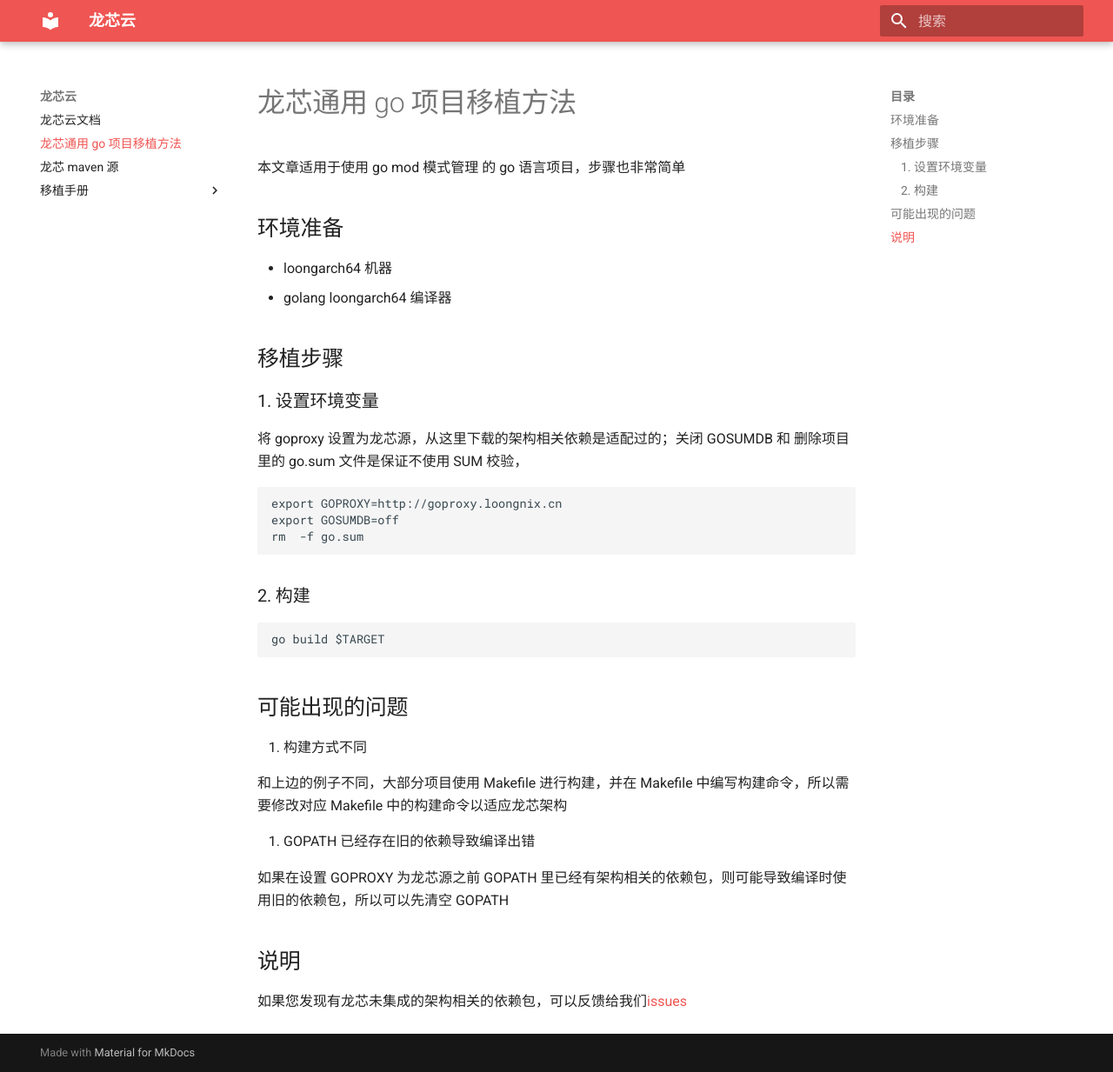
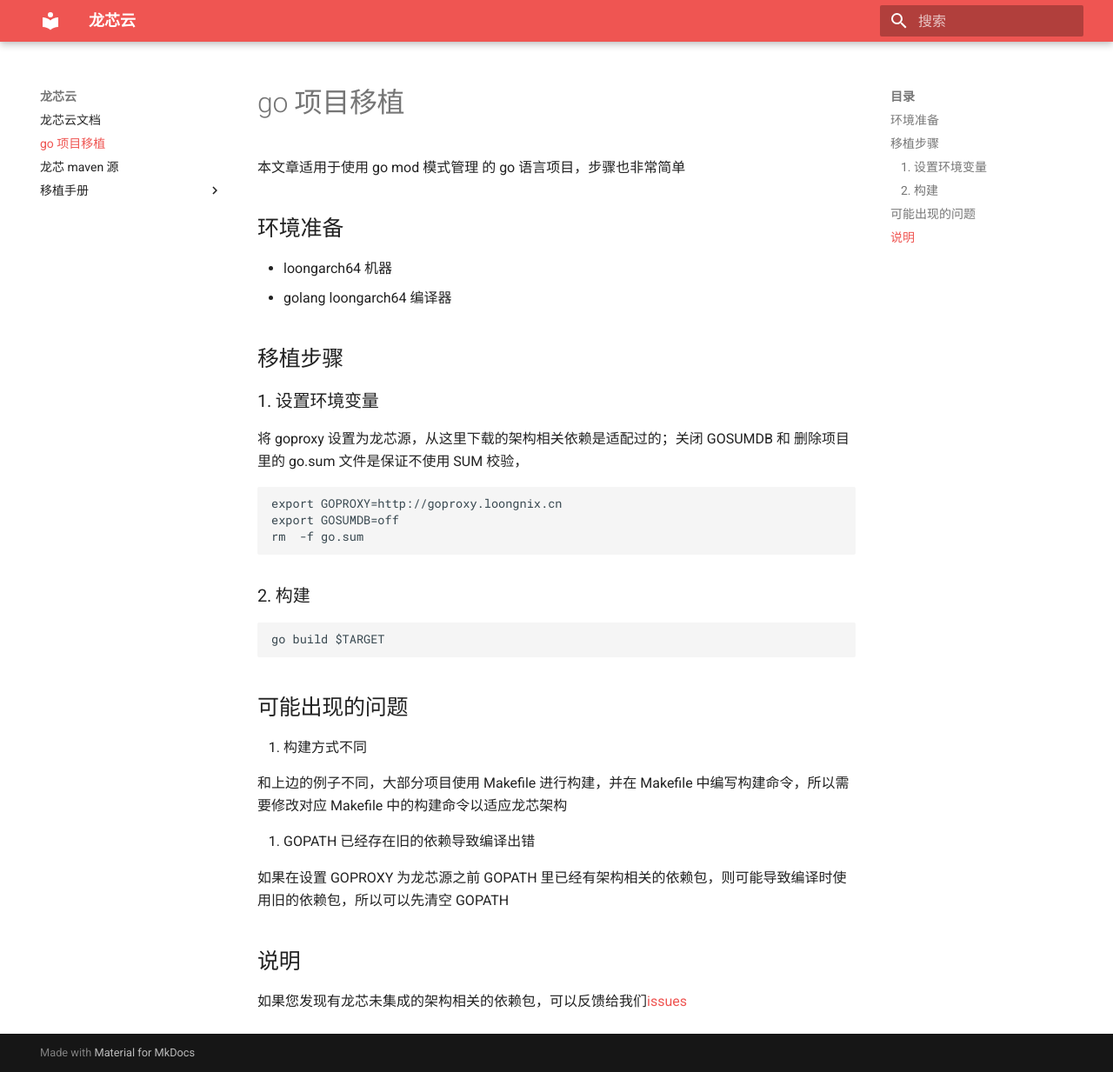
Before and after one commit to Loongson-Cloud-Community/Loongson-Cloud-Community, an MkDocs documentation site: the page built from docs/go-project.md, in a window 1280 px wide and 1233 px high. Shown: the whole window at 87% size. Built offline with MkDocs 1.6.1 and Material for MkDocs 9.7.7, drawn with Linux system fonts in a browser that asks for light colours.

Commit message:
Update go-project.md

```diff
--- a/docs/go-project.md
+++ b/docs/go-project.md
@@ -1,4 +1,4 @@
-# 龙芯通用 go 项目移植方法
+# go 项目移植
 
 本文章适用于使用 go mod 模式管理 的 go 语言项目，步骤也非常简单
 
```
